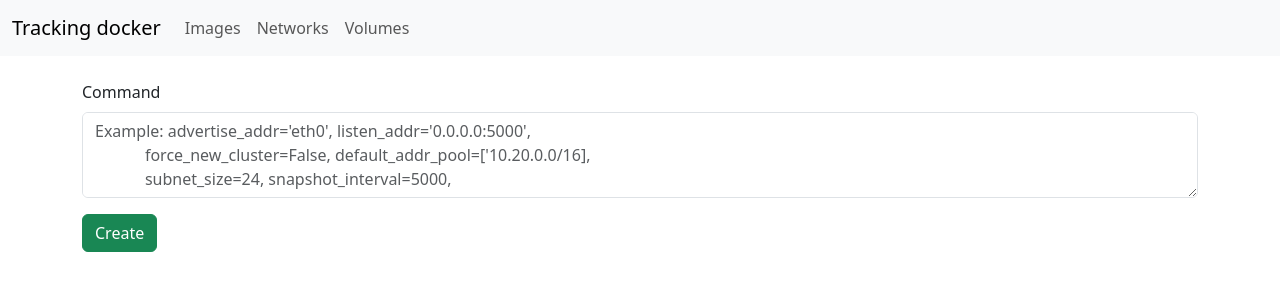
After one commit to BygTTeKep/TrackingDocker, a Django app: page /initSwarm in a window 1280 px wide. The commit adds this page. Shown: the top 300 px of the page. Run offline with Django 4.2, Linux system fonts and the light colour scheme.

Commit message:
add swarm

```diff
--- a/tracking/templates/tracking/home.html
+++ b/tracking/templates/tracking/home.html
@@ -46,7 +46,7 @@
     }
 </style>
 <div>
-    <a href="{% url 'tracking:create' %}"><button type="button" class="btn btn-primary">Create containers</button></a>
+    <a href="{% url 'tracking:create' %}"><button type="button" class="btn btn-primary">Create containers</button></a><a href="{% url 'tracking:initSwarm' %}" style="padding-left: 10px;"><button type="button" class="btn btn-primary">Init swarm</button></a><a href="{% url 'tracking:leaveSwarm' %}" style="padding-left: 10px;"><button type="button" class="btn btn-primary">Leave swarm</button></a>
 </div> <br>
 <div class="list-group">
     {% if containers %}
--- /dev/null
+++ b/tracking/templates/tracking/initDockerSwarm.html
@@ -0,0 +1,16 @@
+{% extends 'tracking/base.html' %}
+
+{% block content %}
+<form method="post">
+    {% csrf_token %}
+    <div class="mb-3">
+        <label for="initDockerSwarm" class="form-label">Command</label>
+        <textarea class="form-control" id="initDockerSwarm" rows="3"
+            placeholder="Example: advertise_addr='eth0', listen_addr='0.0.0.0:5000',
+            force_new_cluster=False, default_addr_pool=['10.20.0.0/16],
+            subnet_size=24, snapshot_interval=5000,
+            log_entries_for_slow_followers=1200"></textarea>
+    </div>
+    <button type="submit" class="btn btn-success">Create</button>
+</form>
+{% endblock %}
--- a/tracking/urls.py
+++ b/tracking/urls.py
@@ -11,6 +11,10 @@ from .views import (
     get_volumes_json,
     detail_images,
     create_container,
+    init_docker_swarm,
+    leave_docker_swarm,
+    # get_nodes_json,
+    get_services_json,
 )
 
 
@@ -26,6 +30,8 @@ urlpatterns = [
     # path("api/networks", get_image_json, name="getNetworksApi"),
     path("volumes", get_volumes, name="getVolumes"),
     path("api/volumes", get_volumes_json, name="getVolumesApi"),
-    # path("api/services", get_services_json, name="getServicesApi"),
+    path("api/services", get_services_json, name="getServicesApi"),
     path("create", create_container, name="create"),
+    path("initSwarm", init_docker_swarm, name="initSwarm"),
+    path("leaveSwarm", leave_docker_swarm, name="leaveSwarm"),
 ]
--- a/tracking/views.py
+++ b/tracking/views.py
@@ -1,10 +1,11 @@
-from django.shortcuts import render
+from django.shortcuts import render, redirect
 from django.http import HttpRequest, JsonResponse
 import docker
 import json
 # from .tasks import status_container
 import re
 import time
+from django.contrib import messages
 # Create your views here.
 client = docker.from_env()
 
@@ -28,8 +29,31 @@ def create_container(request:HttpRequest): #<===================================
         return render(request, "tracking/createContainer.html", {})
     return render(request, "tracking/createContainer.html", {})
 
+def init_docker_swarm(request:HttpRequest):
+    #Добавить проверки на существование
+    if request.method == "POST":
+        command = request.POST.get("initDockerSwarm")
+        client.swarm.init(command)
+        return redirect("tracking:getContainers")
+    else:
+        return render(request, "tracking/initDockerSwarm.html", {})
+    # return render(request, "tracking/initDockerSwarm.html", {})
+
+
+def leave_docker_swarm(request:HttpRequest):
+    if docker.DockerClient.info(client)["Swarm"]["ControlAvailable"]:
+        if docker.DockerClient.info(client)["Swarm"]["Managers"] == 1:
+            client.swarm.leave(force=True)
+        else: client.swarm.leave()
+        messages.success(request, "Succes")
+    else: messages.info(request, "Docker Swarm is not initialized")
+    return redirect("tracking:getContainers")
+
+#===============================================================================
 
 def get_сontainers(request:HttpRequest):
+    # print(client.ping())
+    #ping'ануть и проверить на активность docker engina
     context = {
         "containers":client.containers.list(all=True),
         # "statusContainer": status_container.delay()
@@ -87,11 +111,11 @@ def detail_images(request:HttpRequest, id:str):
 
 
 #===============================================================================
-# def get_nodes_json(request:HttpRequest):
-#     context = {}
-#     for i in range(0, len(client.nodes.list())):
-#         context[i] = decode_dict(client.nodes.list()[i].attrs)
-#     return JsonResponse(context)
+def get_nodes_json(request:HttpRequest):
+    context = {}
+    for i in range(0, len(client.nodes.list())):
+        context[i] = decode_dict(client.nodes.list()[i].attrs)
+    return JsonResponse(context)
 
 def get_volumes_json(request:HttpRequest):
     context = {}
@@ -100,8 +124,8 @@ def get_volumes_json(request:HttpRequest):
     return JsonResponse(client.volumes.list().attrs)
 
 #docker-swarm
-# def get_services_json(request:HttpRequest):
-#     context = {}
-#     for i in range(0, len(client.services.list())):
-#         context[i] = client.services.list()[i].attrs
-#     return JsonResponse(context)
+def get_services_json(request:HttpRequest):
+    context = {}
+    for i in range(0, len(client.services.list())):
+        context[i] = client.services.list()[i].attrs
+    return JsonResponse(context)
```
